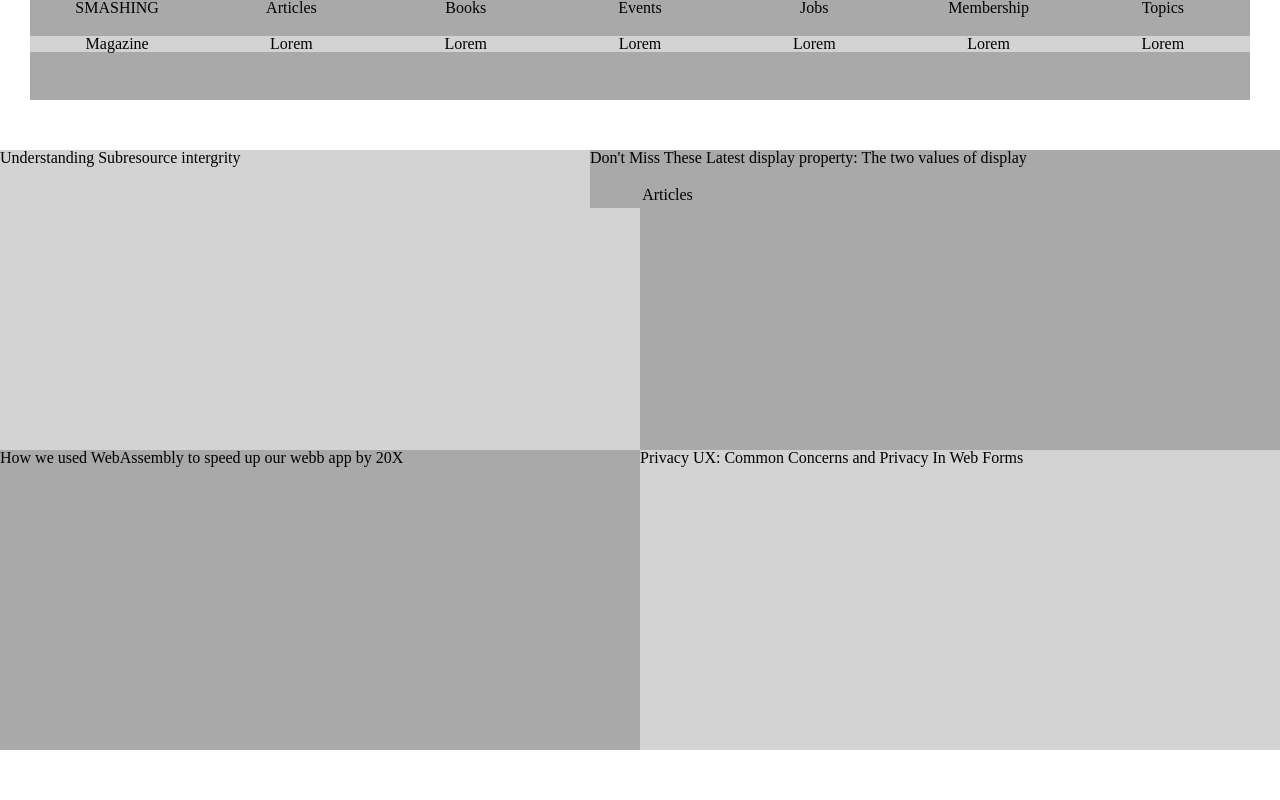
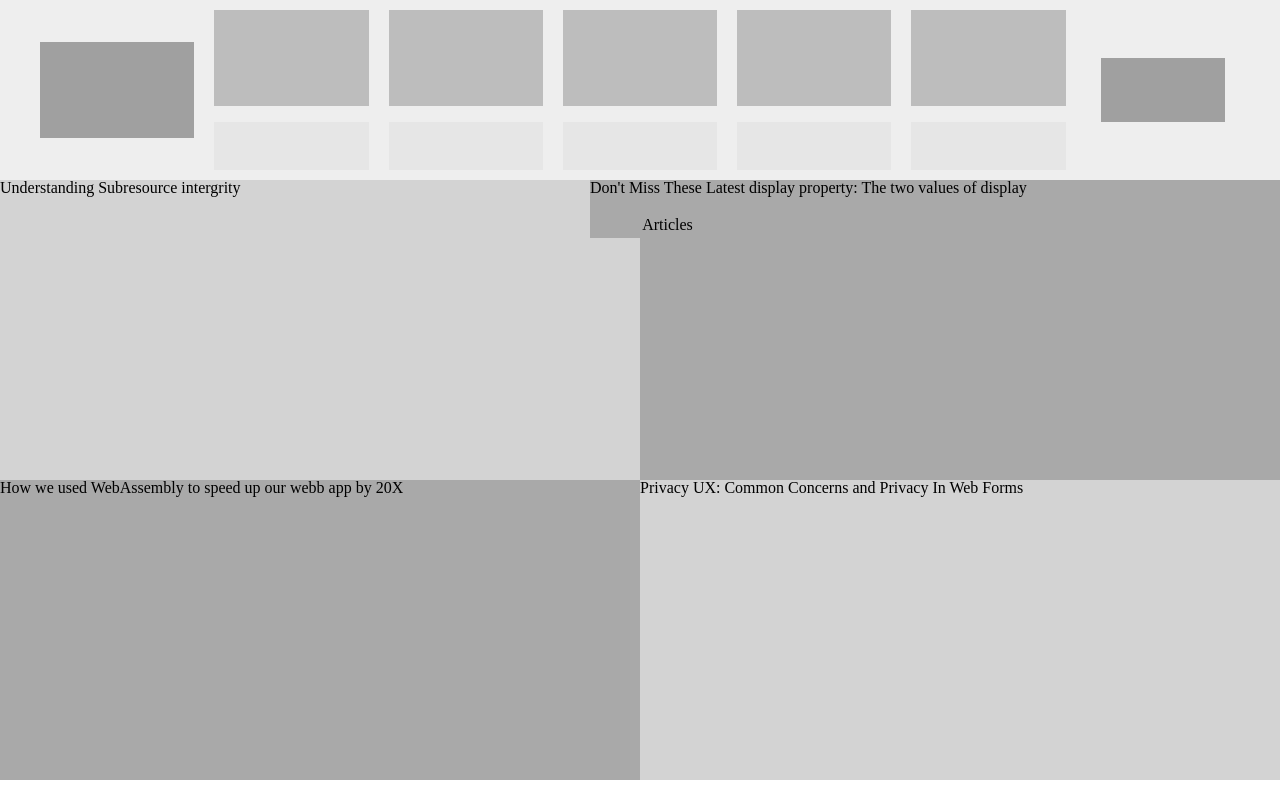
Before and after one commit to uche-inyama/Design-Teardown, a plain HTML site: page index.html in a window 1280 px wide. Drawn offline with Linux system fonts and the light colour scheme.

Commit message:
Remove text and update background colors in the navbar/header section

```diff
--- a/assets/css/app.css
+++ b/assets/css/app.css
@@ -1,35 +1,72 @@
+/* darkest gray: #505050 */
+/*  */
+/* lighter gray 2: #BDBDBD */
+/* lighter gray: #E6E6E6 */
+/* lightest gray: #EEEEEE */
+header {
+ background-color: #EEE;
+}
+
 .main-header {
  padding: 0 30px;
 }
 
-.main-header .title {
- background-color: lightgray;
- margin-top: 20px;
+.main-header ul {
+ display: grid;
+ grid-template-columns: repeat(7, 1fr);
+ height: 180px;
 }
 
-.main-header ul {
- background-color: darkgray;
- display: grid;
- grid-template-columns: repeat(7, 1fr);
- height: 100px;
+.main-header ul li {
+ align-items: center;
+ display: flex;
+ flex-direction: column;
+ justify-content: space-between;
+ padding: 10px;
 }
 
-.main-header li span {
- display: block;
+.main-header ul li:first-child, ul li:last-child {
+ justify-content: center;
+}
+
+.main-header .title, .sub-title {
  text-align: center;
 }
 
+.main-header .brand, .title, .topics {
+ width: 100%;
+}
+
+.main-header .brand {
+ background-color: #A0A0A0;
+ height: 60%;
+}
+
+.main-header .title {
+ background-color: #BDBDBD;
+ height: 60%;
+}
+
+.main-header .topics {
+ background-color: #A0A0A0;
+ height: 40%;
+ width: 80%;
+}
+
+.main-header .sub-title {
+ background-color: #E6E6E6;
+ height: 30%;
+ width: 100%;
+}
+
 .main-content {
+ background-color: #E6E6E6;
  position: relative;
 }
 
 .main-content p {
  left: 90px;
  position: absolute;
-}
-
-main {
- margin-top: 50px;
 }
 
 main p {
--- a/index.html
+++ b/index.html
@@ -8,16 +8,18 @@
 </head>
 
 <body>
-	<header class="main-header">
-		<ul>
-			<li><span>SMASHING</span><span class="title">Magazine</span></li>
-			<li><span>Articles</span><span class="title">Lorem</span></li>
-			<li><span>Books</span><span class="title">Lorem</span></li>
-			<li><span>Events</span><span class="title">Lorem</span></li>
-			<li><span>Jobs</span><span class="title">Lorem</span></li>
-			<li><span>Membership</span><span class="title">Lorem</span></li>
-			<li><span>Topics</span><span class="title">Lorem</span></li>
-		</ul>
+	<header>
+		<div class="main-header">
+			<ul>
+				<li><span class="brand"></span></li>
+				<li><span class="title"></span><span class="sub-title"></span></li>
+				<li><span class="title"></span><span class="sub-title"></span></li>
+				<li><span class="title"></span><span class="sub-title"></span></li>
+				<li><span class="title"></span><span class="sub-title"></span></li>
+				<li><span class="title"></span><span class="sub-title"></span></li>
+				<li><span class="topics"></span></li>
+			</ul>
+		</div>
 	</header>
 	<main>
 		<div class="main-content">
```
